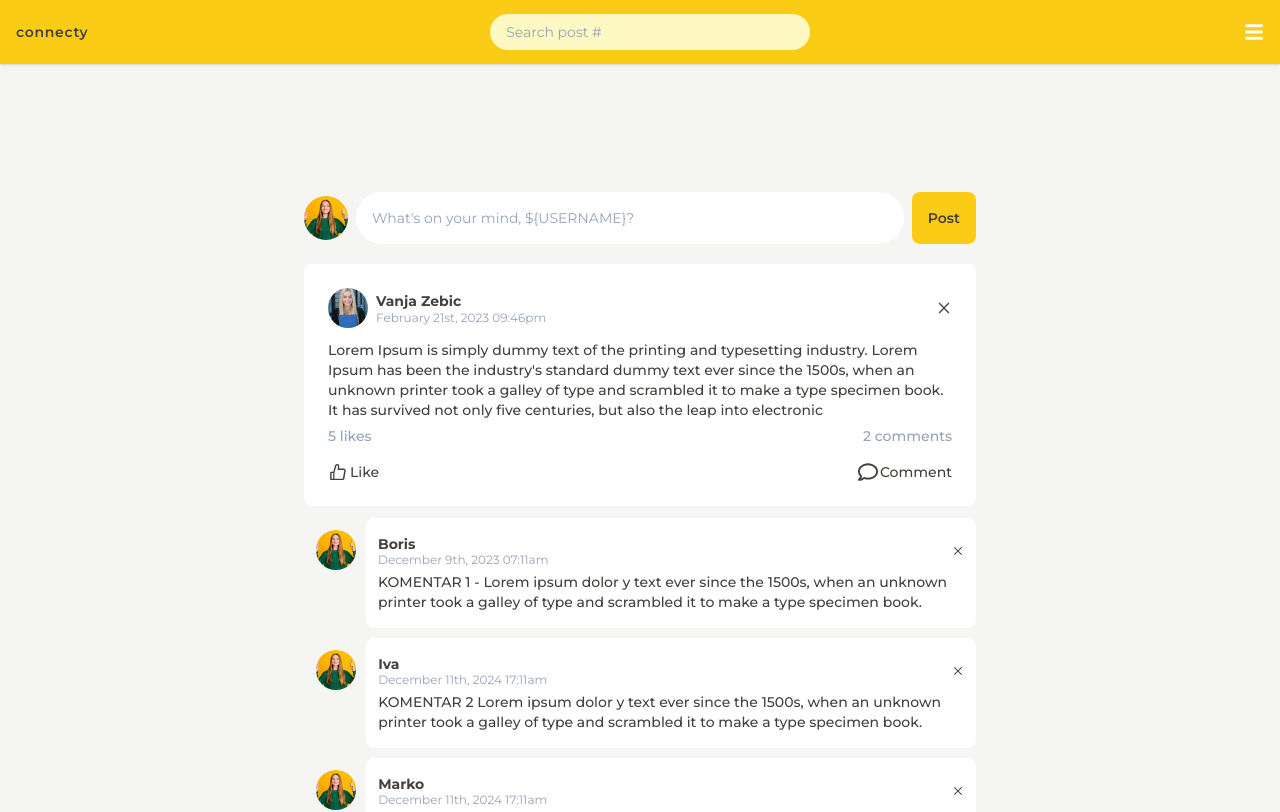
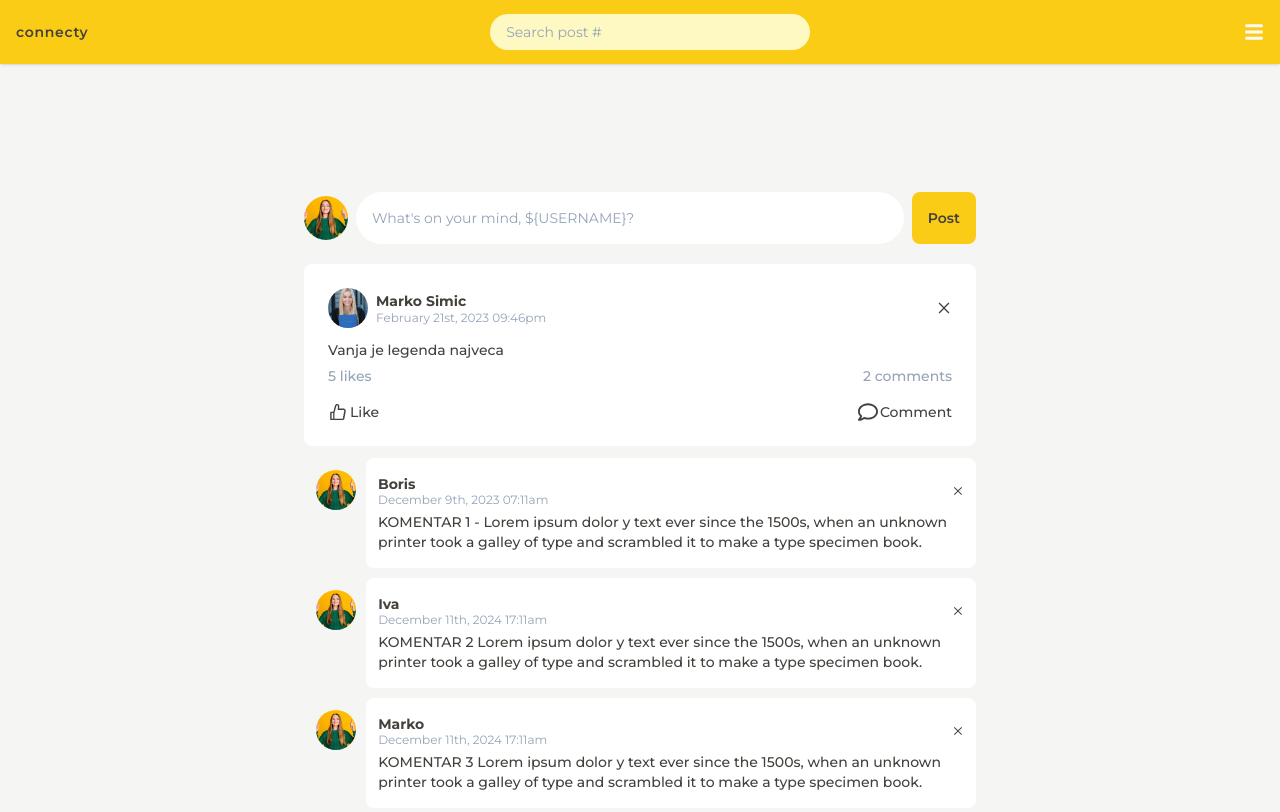
Before and after one commit to zebicv/connecty-remake, a React (Vite) app in the folder client/: page /home in a window 1280 px wide. Shown: the top 812 px of the page. Built offline with nearby package versions, Linux system fonts and the light colour scheme.

Commit message:
[frontend] feat: search posts & ErrorPage component

```diff
--- a/client/src/App.tsx
+++ b/client/src/App.tsx
@@ -5,28 +5,33 @@ import SingupForm from "./features/login/SignupForm";
 import Home from "./features/home/Home";
 import AppLayout from "./ui/AppLayout";
 import Profile from "./features/profile/Profile";
+import ErrorPage from "./ui/ErrorPage";
 
 const router = createBrowserRouter([
   {
     path: "/",
     element: <LoginForm />,
+    errorElement: <ErrorPage />,
   },
   {
     path: "/signup",
     element: <SingupForm />,
+    errorElement: <ErrorPage />,
   },
 
   {
     element: <AppLayout />,
-
+    errorElement: <ErrorPage />,
     children: [
       {
         path: "/home",
         element: <Home />,
+        errorElement: <ErrorPage />,
       },
       {
         path: "/profile",
         element: <Profile />,
+        errorElement: <ErrorPage />,
       },
     ],
   },
--- a/client/src/features/home/Home.tsx
+++ b/client/src/features/home/Home.tsx
@@ -1,4 +1,4 @@
-import { useEffect } from "react";
+import { useOutletContext } from "react-router-dom";
 
 import PostItem from "./PostItem";
 import CreatePost from "./CreatePost";
@@ -6,18 +6,17 @@ import CreatePost from "./CreatePost";
 const posts = [
   {
     id: 1,
-    username: "Vanja Zebic",
-    content:
-      "Lorem Ipsum is simply dummy text of the printing and typesetting industry. Lorem Ipsum has been the industry's standard dummy text ever since the 1500s, when an unknown printer took a galley of type and scrambled it to make a type specimen book. It has survived not only five centuries, but also the leap into electronic",
+    username: "Marko Simic",
+    content: "Vanja je legenda najveca",
     date: "February 21st, 2023 09:46pm",
     likesNumber: 4,
     commentsNumber: 2,
   },
   {
     id: 2,
-    username: "Vanja Zebic",
+    username: "Boris Antonijev",
     content:
-      "Lorem Ipsum is simply dummy text of the printing and typesetting industry. Lorem Ipsum has been the industry's standard dummy text ever since the 1500s, when an unknown printer took a galley of type and scrambled it to make a type specimen book. It has survived not only five centuries, but also the leap into electronic",
+      " is simply dummy text of the printing and typesetting industry. Lorem Ipsum has been the industry's standard dummy text ever since the 1500s, when an unknown printer took a galley of type and scrambled it to make a type specimen book. It has survived not only five centuries, but also the leap into electronic",
     date: "February 21st 09:46pm",
     likesNumber: 4,
     commentsNumber: 2,
@@ -52,12 +51,23 @@ const comments = [
 ];
 
 function Home() {
+  const [searchQuery, setSearchQuery] = useOutletContext();
+
+  const searchedPosts =
+    searchQuery.length > 0
+      ? posts.filter((post) =>
+          `${post.username} ${post.content}`
+            .toLowerCase()
+            .includes(searchQuery.toLowerCase()),
+        )
+      : posts;
+
   return (
     <main className="mx-auto mt-11 flex max-w-[95%] flex-wrap items-center justify-center pb-24 text-xs sm:max-w-xl sm:text-sm md:max-w-2xl md:text-sm">
       <CreatePost />
 
       <ul className="divide-y divide-stone-200">
-        {posts.map((post) => (
+        {searchedPosts.map((post) => (
           <PostItem key={post.id} post={post} comments={comments} />
         ))}
       </ul>
@@ -66,21 +76,3 @@ function Home() {
 }
 
 export default Home;
-
-// useEffect(() => {
-//   fetch("http://localhost:8080/api/users")
-//     .then((response) => {
-//       console.log(response);
-//       if (!response.ok) {
-//         throw new Error("Network response was not ok");
-//       }
-//       return response.json();
-//     })
-//     .then((data) => {
-//       console.log(data);
-//     })
-//     .catch((error) => {
-//       console.log(error);
-//       console.error("There was a problem with the fetch operation:", error);
-//     });
-// }, []);
--- a/client/src/features/home/SearchPost.tsx
+++ b/client/src/features/home/SearchPost.tsx
@@ -1,10 +1,11 @@
-function SearchPost() {
+function SearchPost({ onChange }) {
   return (
     <div className="flex grow justify-center">
       <form>
         <input
           placeholder="Search post #"
           className="transition:all w-52 rounded-full bg-yellow-100 px-4 py-2 text-sm duration-300 placeholder:text-sm placeholder:text-slate-400 focus:w-56 focus:outline-none focus:ring focus:ring-yellow-500 focus:ring-opacity-50 sm:w-80 sm:focus:w-96"
+          onChange={(e) => onChange(e.target.value)}
         />
       </form>
     </div>
--- a/client/src/ui/AppLayout.tsx
+++ b/client/src/ui/AppLayout.tsx
@@ -1,13 +1,20 @@
 import { Outlet } from "react-router-dom";
+import { useState } from "react";
 
 import Header from "./Header";
 
 function AppLayout() {
+  const [searchQuery, setSearchQuery] = useState("");
+
+  const handleSeachQuery = (query: string) => {
+    setSearchQuery(query);
+  };
+
   return (
     <div>
-      <Header />
+      <Header onChange={handleSeachQuery} />
 
-      <Outlet />
+      <Outlet context={[searchQuery, setSearchQuery]} />
     </div>
   );
 }
--- /dev/null
+++ b/client/src/ui/ErrorPage.tsx
@@ -0,0 +1,29 @@
+import { useNavigate, useRouteError } from "react-router-dom";
+
+function ErrorPage() {
+  const error = useRouteError();
+  const navigate = useNavigate();
+
+  return (
+    <div className="flex h-screen flex-col items-center justify-center">
+      <h1 className="mb-4 text-4xl font-semibold md:text-5xl">
+        Page not found
+      </h1>
+
+      <div className="mb-2 md:text-lg">
+        <p>{error.data || error.message}</p>
+
+        <p>Try going back to the previous page:</p>
+      </div>
+
+      <button
+        className="text-base text-yellow-600 hover:text-yellow-700 hover:underline md:text-lg"
+        onClick={() => navigate(-1)}
+      >
+        &larr; Go back
+      </button>
+    </div>
+  );
+}
+
+export default ErrorPage;
--- a/client/src/ui/Header.tsx
+++ b/client/src/ui/Header.tsx
@@ -3,7 +3,7 @@ import { useLocation } from "react-router-dom";
 import SearchPost from "../features/home/SearchPost";
 import NavigationMenu from "./NavigationMenu";
 
-function Header() {
+function Header({ onChange }) {
   const location = useLocation();
   const currentPath = location.pathname;
 
@@ -15,7 +15,7 @@ function Header() {
         </span>
       </div>
 
-      {currentPath === "/home" && <SearchPost />}
+      {currentPath === "/home" && <SearchPost onChange={onChange} />}
 
       <NavigationMenu />
     </header>
```
